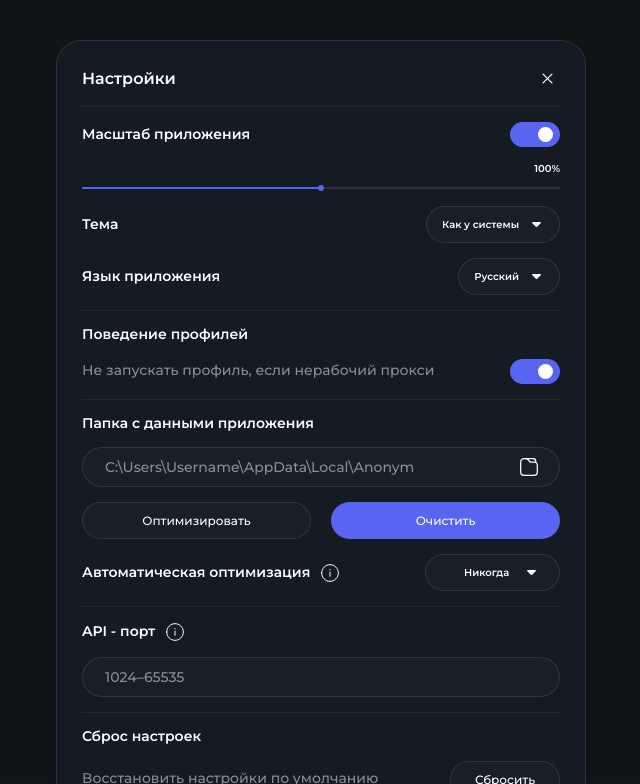
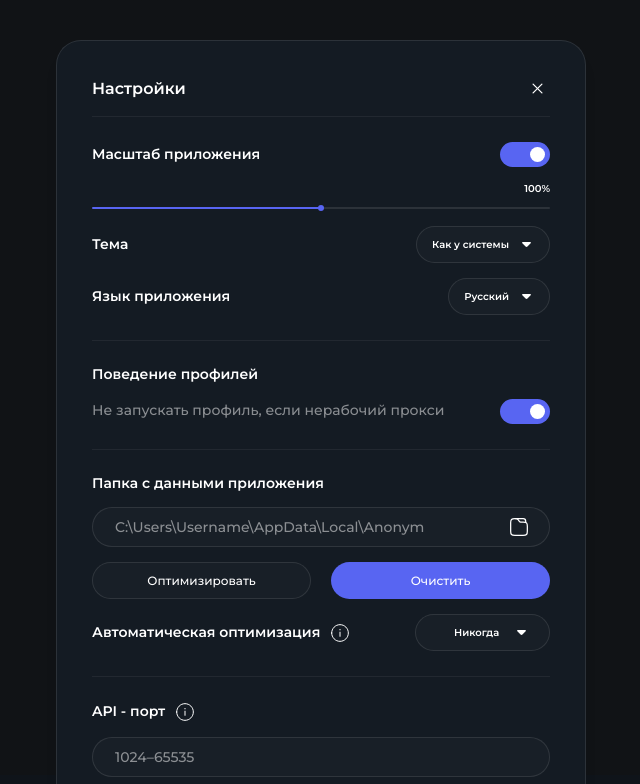
Before and after one commit to amirkhusenov/test, a React (Vite) app: page / in a window 1536 px wide. Shown: the top 784 px of the page, without its empty margins (447-1087 px from the left). Built offline with nearby package versions, Linux system fonts and the light colour scheme.

Commit message:
fix: подправил адаптивность

```diff
--- a/src/pages/SettingsPage.css
+++ b/src/pages/SettingsPage.css
@@ -13,7 +13,7 @@
   display: flex;
   flex-direction: column;
   gap: 0;
-  padding: 35px;
+  padding: 25px;
   border: 0.5px solid var(--color-border);
   border-radius: 25px;
   background: var(--color-card);
@@ -141,7 +141,7 @@
   width: 50px;
   height: 25px;
   flex: 0 0 auto;
-  padding: 3px;
+  padding: 5px;
   border: 0;
   border-radius: 999px;
   background: rgba(255, 255, 255, 0.08);
@@ -511,12 +511,18 @@ input:focus-visible {
     place-items: start center;
   }
 
-  .settings-window {
-    padding: 25px;
-  }
-
   .settings-section {
     gap: 15px;
     padding: 15px 0;
   }
 }
+
+@media (min-width: 1440px) {
+  .settings-window {
+    padding: 35px;
+  }
+
+  .settings-section {
+    padding: 25px 0;
+  }
+}
```
